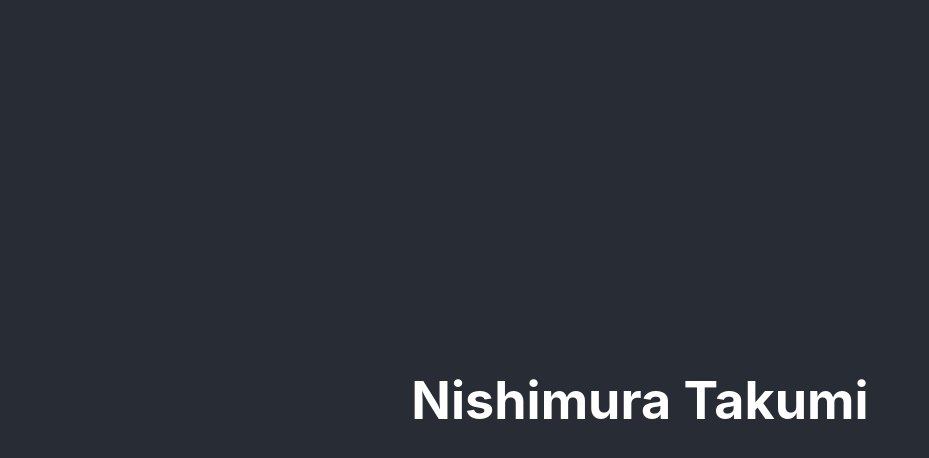
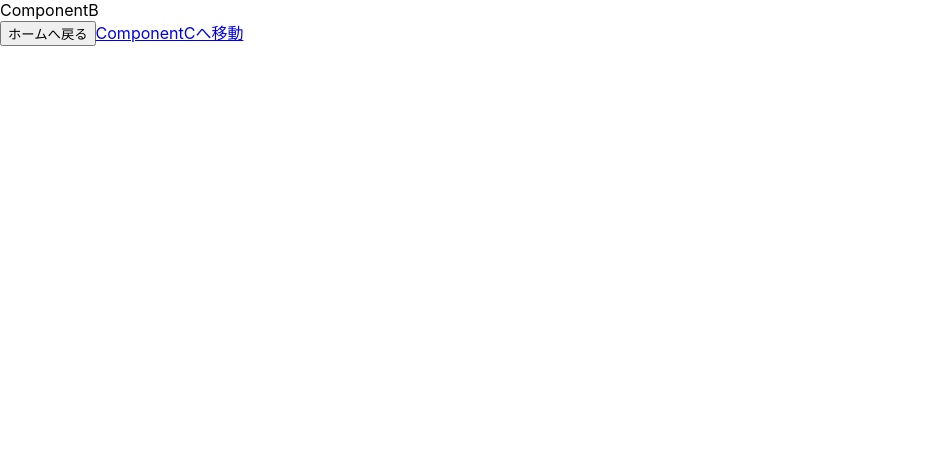
Before and after one commit to SatakeYusuke19920527/takumi-nishimura-app, a React (Create React App) app: page /componentb in a window 1280 px wide. Shown: the top 458 px of the page, without its empty margins (0-929 px from the left). Built offline with nearby package versions, Linux system fonts and the light colour scheme.

Commit message:
Component作ったよ

```diff
--- a/package.json
+++ b/package.json
@@ -8,6 +8,7 @@
     "@testing-library/user-event": "^12.1.10",
     "react": "^17.0.1",
     "react-dom": "^17.0.1",
+    "react-router-dom": "^5.2.0",
     "react-scripts": "4.0.1",
     "web-vitals": "^0.2.4"
   },
--- a/src/App.js
+++ b/src/App.js
@@ -1,13 +1,20 @@
 import logo from './logo.svg';
 import './App.css';
+import React from 'react';
+import { BrowserRouter as Router, Route, Switch } from 'react-router-dom' ;
+import ComponentA from './ComponentA';
+import ComponentB from './ComponentB';
+import ComponentC from './ComponentC';
 
 function App() {
   return (
-    <div className="App">
-      <header className="App-header">
-      <h1>Nishimura Takumi</h1>
-      </header>
-    </div>
+   <Router>
+     <Switch>
+       <Route exact path="/" component={ComponentA} />
+       <Route exact path="/componentb" component={ComponentB} />
+       <Route exact path="/componentc" component={ComponentC} />
+     </Switch>
+   </Router>
   );
 }
 
--- /dev/null
+++ b/src/ComponentA.js
@@ -0,0 +1,13 @@
+import React from 'react'
+import { Link } from 'react-router-dom';
+
+const ComponentA = () => {
+    return (
+        <>
+        <div>ComponentA</div>
+        <Link to="componentb" >ComponentBへ移動</Link>
+        </>
+    )
+}
+
+export default ComponentA;
--- /dev/null
+++ b/src/ComponentB.js
@@ -0,0 +1,19 @@
+import React from 'react'
+import {useHistory,Link} from 'react-router-dom'
+
+
+const ComponentB = () => {
+    const history = useHistory()
+    const backPage = () =>{
+        history.push("/")
+    }
+    return (
+        <div>
+        <div>ComponentB</div>
+        <button onClick={backPage}>ホームへ戻る</button>
+        <Link to="componentc" >ComponentCへ移動</Link>
+        </div>
+    )
+}
+
+export default ComponentB
--- /dev/null
+++ b/src/ComponentC.js
@@ -0,0 +1,13 @@
+import React from 'react'
+import { Link } from 'react-router-dom';
+
+const ComponentC = () => {
+    return (
+        <>
+        <div>ComponentC</div>
+        <Link to="componentb" >ComponentBへ移動</Link>
+        </>
+    )
+}
+
+export default ComponentC
```
Also changed, not shown: 1 other file (tests, documents, lock files or other folders).
